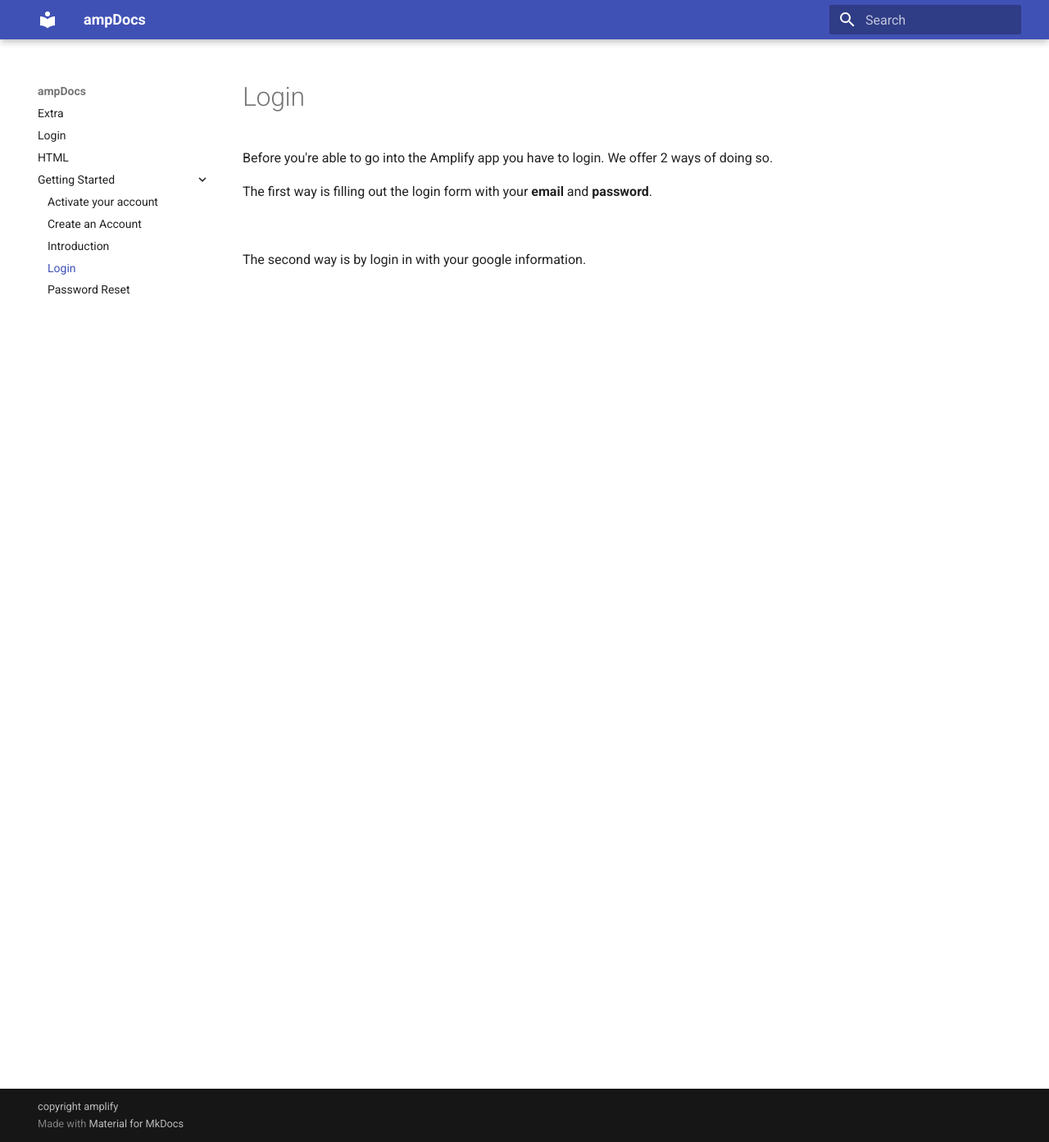
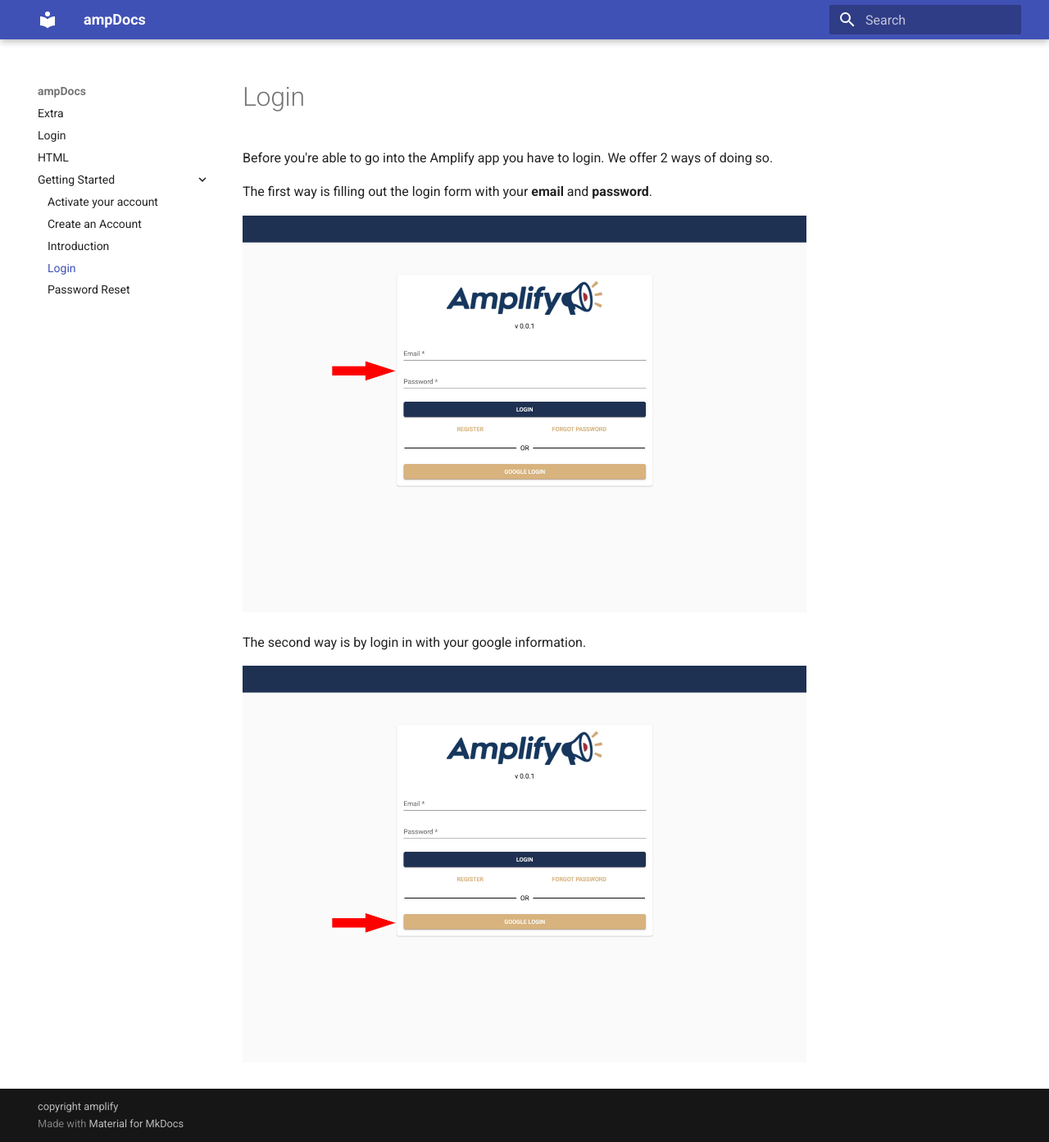
Before and after one commit to ogiovanniruiz/ampDocs, an MkDocs documentation site: the page built from docs/Getting Started/login-1.md, in a window 1280 px wide and 1393 px high. Shown: the whole window at 82% size. Built offline with MkDocs 1.6.1 and Material for MkDocs 9.7.7, drawn with Linux system fonts in a browser that asks for light colours.

Commit message:
Update Getting Started “login-1”

```diff
--- a/docs/Getting Started/login-1.md
+++ b/docs/Getting Started/login-1.md
@@ -10,8 +10,8 @@
 
 The first way is filling out the login form with your **email** and **password**.
 
-![](images/login-step1.jpg)
+![](../../images/login-step1.jpg)
 
 The second way is by login in with your google information.
 
-![](images/login-step2.jpg)
+![](../../images/login-step2.jpg)
```
